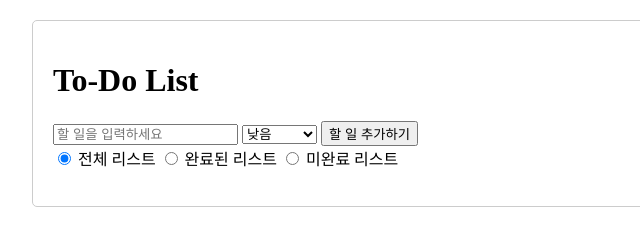
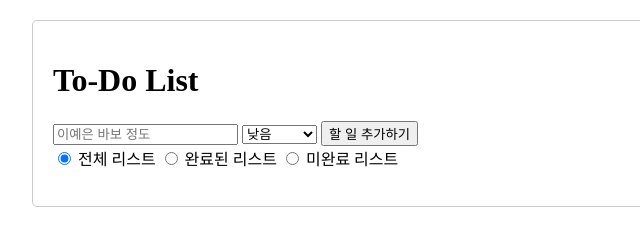
Before and after one commit to Asy0uknow/Challenge, a plain HTML site: page index.html in a window 1280 px wide. Shown: the full height of the page, 287-927 px from the left. Drawn offline with Linux system fonts and the light colour scheme.

Commit message:
Update index.html

```diff
--- a/index.html
+++ b/index.html
@@ -32,7 +32,7 @@ li {
 
 <div class="container">
   <h1>To-Do List</h1>
-  <input type="text" id="todoInput" placeholder="할 일을 입력하세요">
+  <input type="text" id="todoInput" placeholder="이예은 바보 정도">
   <select id="priority">
     <option value="낮음">낮음</option>
     <option value="보통">보통</option>
```
